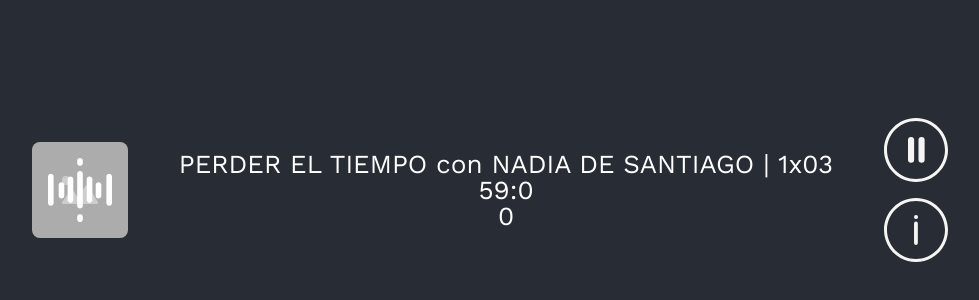
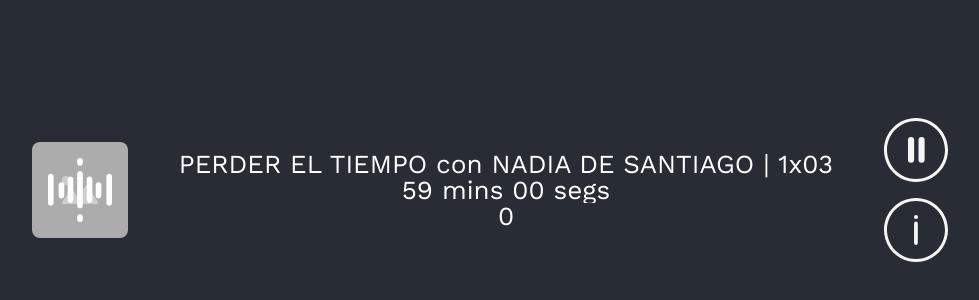
Before and after one commit to manuartero/la-components-playground, a React (Create React App) app in the folder playground/: page / in a window 1280 px wide. Shown: the part 250-550 px from the top of the page, without its empty margins (142-1121 px from the left). Built offline with nearby package versions, Linux system fonts and the light colour scheme; grey boxes are pictures that could not be loaded.

Commit message:
playlist-item: duration()

```diff
--- a/playground/src/components/playlist/playlist-item/playlist-item.tsx
+++ b/playground/src/components/playlist/playlist-item/playlist-item.tsx
@@ -1,7 +1,8 @@
 import * as React from 'react';
 import './playlist-item.scss';
 import classnames from 'classnames';
-import { humanize } from '../../../utils/seconds';
+import { toHHMMSS } from '../../../utils/seconds';
+import { leadingZero } from '../../../utils/numbers';
 
 enum FocusedElement {
     PLAY_BUTTON,
@@ -49,12 +50,12 @@ const PlaylistItem = ({
 
     const isInfoButtonFocused = isFocused && focusedElement == FocusedElement.INFO_BUTTON;
 
-    const seconds = () => {
-        const { hh, mm, ss } = humanize(durationInSeconds);
+    const duration = () => {
+        const { hh, mm, ss } = toHHMMSS(durationInSeconds);
         if (hh > 0) {
-            return `${hh} hr ${mm} min ${ss}`;
+            return `${leadingZero(hh)} hr ${leadingZero(mm)} mins`;
         }
-        return `${mm}:${ss}`;
+        return `${leadingZero(mm)} mins ${leadingZero(ss)} segs`;
     };
 
     const handleInfo = () => {
@@ -77,7 +78,7 @@ const PlaylistItem = ({
                 </div>
                 <div className='SDK__playlist-item__header__info'>
                     <h3>{title}</h3>
-                    <p>{seconds()}</p>
+                    <p>{duration()}</p>
                     <p>{progressInSeconds}</p>
                 </div>
                 <div className='SDK__playlist-item__header__actions'>
--- /dev/null
+++ b/playground/src/utils/numbers.ts
@@ -0,0 +1 @@
+export const leadingZero = (n: number) => n.toString().padStart(2, '0');
--- a/playground/src/utils/seconds.ts
+++ b/playground/src/utils/seconds.ts
@@ -1,4 +1,4 @@
-export const humanize = (seconds: number) => {
+export const toHHMMSS = (seconds: number) => {
     let ss = seconds;
     const hh = Math.floor(ss / 3600);
     ss %= 3600;
```
Also changed, not shown: 1 other file (tests, documents, lock files or other folders).
